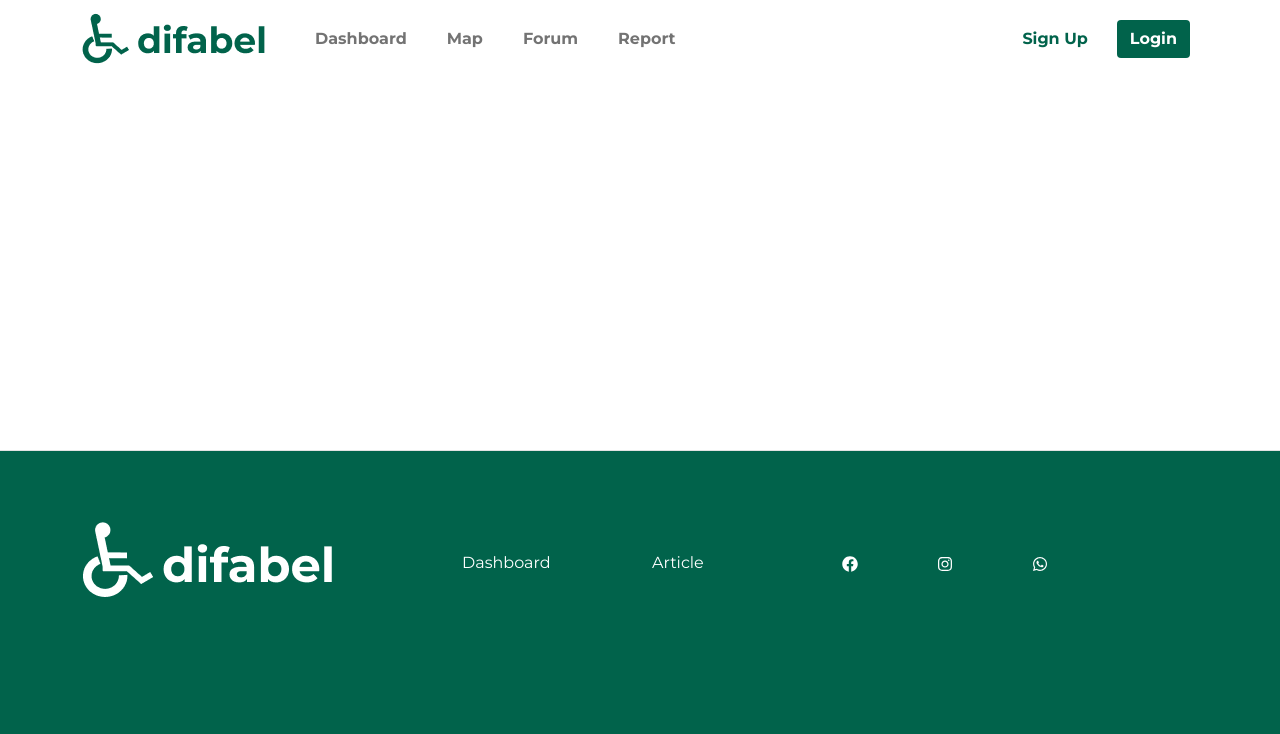
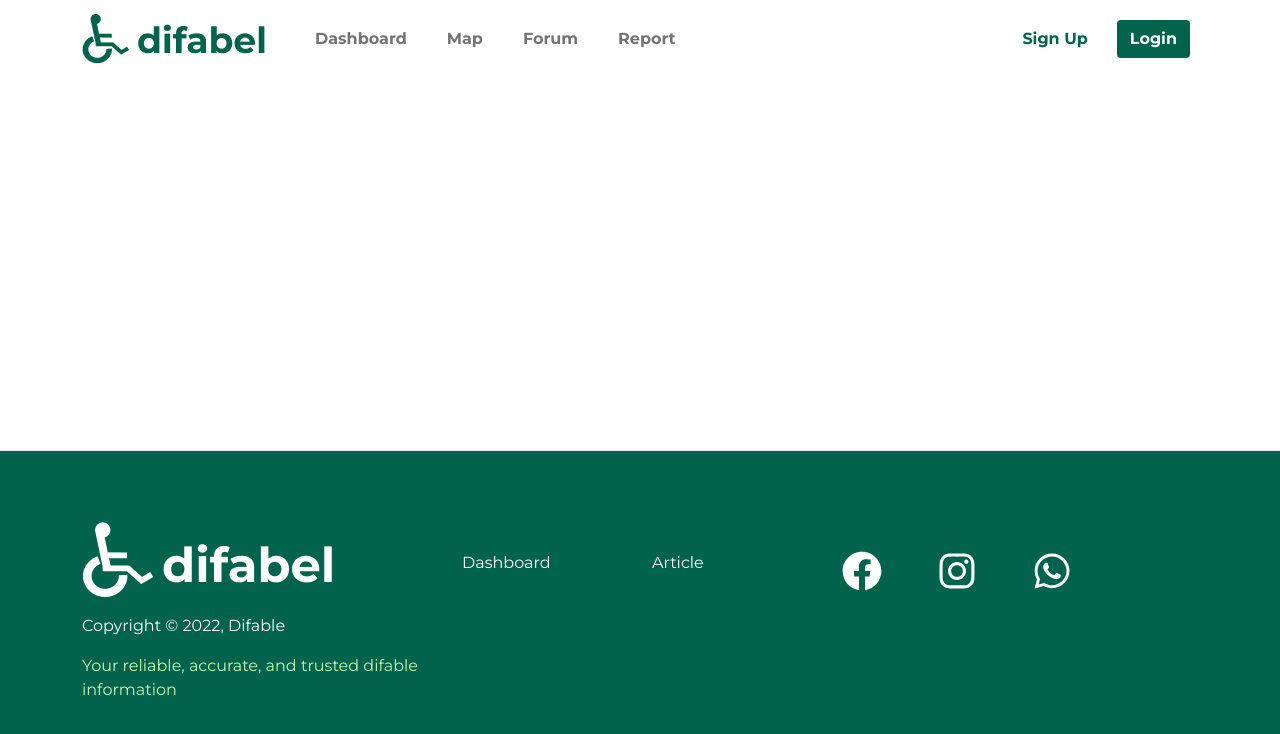
Before and after one commit to Hydra-Gang/difabel-project-fe, a React (Create React App) app: page / in a window 1280 px wide. Shown: the top 734 px of the page. Built offline with nearby package versions, Linux system fonts and the light colour scheme.

Commit message:
Modified footer with add icons and slogan

```diff
--- a/public/css/styles.css
+++ b/public/css/styles.css
@@ -16,3 +16,20 @@
 .user-article {
     margin-top: 100px;
 }
+
+.icon {
+    font-size: 40px;
+}
+
+.icon:hover {
+    color: #99CBF9;
+}
+
+.copyright {
+    margin-top: 16px;
+    color: white;
+}
+
+.slogan {
+    color: #C8FAB1;
+}
--- a/src/components/Footer.jsx
+++ b/src/components/Footer.jsx
@@ -1,7 +1,6 @@
-
-// import { css, jsx } from '@emotion/react';
+// import React, { useState } from 'react';
 import styled from '@emotion/styled';
-import { FaBeer, FaFacebook, FaWhatsapp, FaInstagram } from 'react-icons/fa';
+import { FaFacebook, FaWhatsapp, FaInstagram } from 'react-icons/fa';
 
 const background = '#01634B';
 
@@ -30,13 +29,18 @@ const LinkText = styled.a`
     }
 `;
 
+
+
 function Footer() {
+
     return (
         <NavbarFooter>
             <div className='container'>
                 <div className='row'>
                     <div className='col-lg-4'>
                         <Logo src='assets/logo_footer.png' alt='logo'/>
+                        <p className='copyright'>Copyright © 2022, Difable</p>
+                        <p className='slogan'>Your reliable, accurate, and trusted difable information</p>
                     </div>
 
                     <LinkText className='col-lg-2' href="#">
@@ -48,17 +52,16 @@ function Footer() {
                     </LinkText>
 
                     <LinkText className='col-lg-1' href="#">
-                        <FaFacebook />
+                        <FaFacebook className='icon' />
                     </LinkText>
 
-                    <LinkText className='col-lg-1'>
-                        <FaInstagram />
+                    <LinkText className='col-lg-1' href="#">
+                        <FaInstagram className='icon' />
                     </LinkText>
 
-                    <LinkText className='col-lg-1'>
-                        <FaWhatsapp />
+                    <LinkText className='col-lg-1' href="#">
+                        <FaWhatsapp className='icon'/>
                     </LinkText>
-
 
                 </div>
             </div>
```
